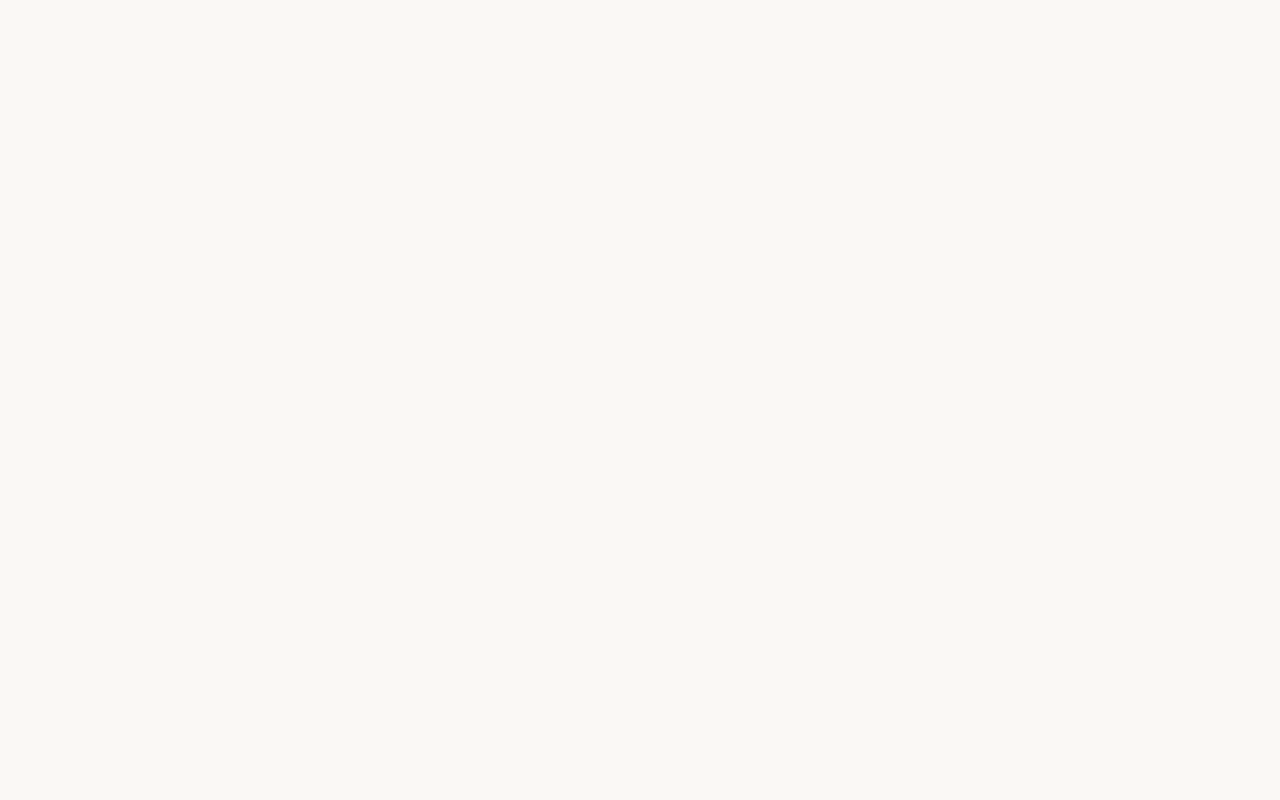
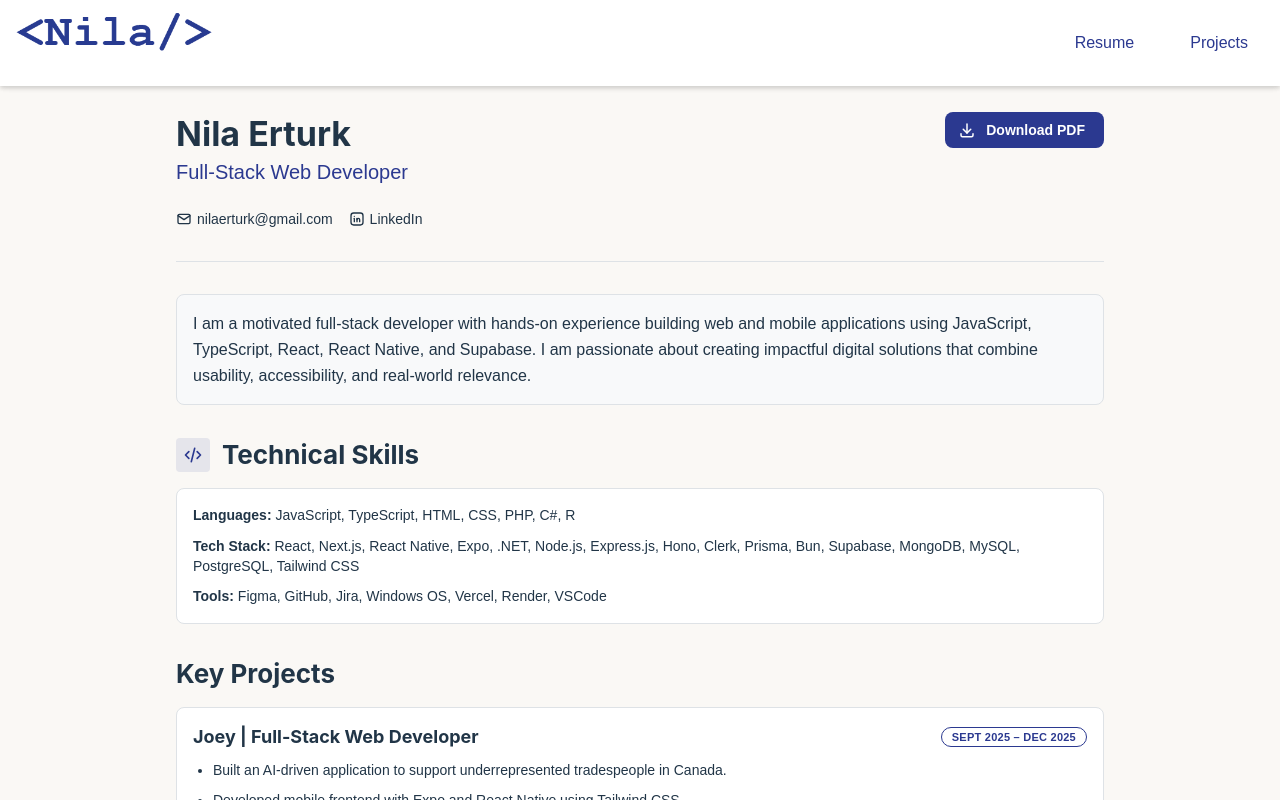
Before and after one commit to nilae2001/portfolio-site, a React (Vite) app: page /resume in a window 1280 px wide. Before the commit this address had no page. Built offline with nearby package versions, Linux system fonts and the light colour scheme.

Commit message:
add: resume page

```diff
--- a/src/App.tsx
+++ b/src/App.tsx
@@ -2,13 +2,19 @@ import { Routes, Route } from "react-router-dom";
 import Home from "./pages/Home";
 import ProjectDetails from "./pages/ProjectDetails";
 import Projects from "./pages/Projects";
+import ResumePage from "./pages/Resume";
+import Navbar from "./components/Navbar";
 
 export default function App() {
   return (
-    <Routes>
-      <Route path="/" element={<Home />} />
-      <Route path="/projects/:projectId" element={<ProjectDetails />} />
-      <Route path="/projects" element={<Projects />} />
-    </Routes>
+    <>
+      <Navbar />
+      <Routes>
+        <Route path="/" element={<Home />} />
+        <Route path="/projects/:projectId" element={<ProjectDetails />} />
+        <Route path="/projects" element={<Projects />} />
+        <Route path="/resume" element={<ResumePage />} />
+      </Routes>
+    </>
   );
 }
--- a/src/components/Navbar.tsx
+++ b/src/components/Navbar.tsx
@@ -59,9 +59,6 @@ const Navbar = () => {
           </Link>
           <Link to="/projects" className="nav-link">
             Projects
-          </Link>
-          <Link to="/contact" className="nav-link">
-            Contact
           </Link>
         </div>
       )}
--- /dev/null
+++ b/src/pages/Resume.tsx
@@ -0,0 +1,237 @@
+import {
+  Container,
+  Title,
+  Text,
+  Stack,
+  Group,
+  Badge,
+  Button,
+  Divider,
+  Paper,
+  List,
+  ThemeIcon,
+} from "@mantine/core";
+import {
+  IconDownload,
+  IconMail,
+  IconPhone,
+  IconBrandLinkedin,
+  IconSchool,
+  IconBriefcase,
+  IconCode,
+} from "@tabler/icons-react";
+import Navbar from "../components/Navbar";
+import "../App.css";
+
+export default function ResumePage() {
+  return (
+    <>
+      <Navbar />
+      <Container size="md" py="xl" style={{ marginTop: "5rem" }}>
+        {/* Header Section */}
+        <Stack gap="xs" mb="xl">
+          <Group justify="space-between" align="flex-start">
+            <div>
+              <Title order={1}>Nila Erturk</Title>
+              <Text size="xl" fw={500} c="var(--color-blue)">
+                Full-Stack Web Developer
+              </Text>{" "}
+            </div>
+            <Button
+              component="a"
+              href="/Nila_Erturk_Resume.pdf"
+              download
+              leftSection={<IconDownload size={18} />}
+              variant="filled"
+              color="var(--color-blue)"
+              radius="md"
+            >
+              Download PDF
+            </Button>
+          </Group>
+
+          <Group gap="md" mt="xs">
+            <Group gap={5}>
+              <IconMail size={16} />
+              <Text size="sm" component="a" href="mailto:nilaerturk@gmail.com">
+                nilaerturk@gmail.com
+              </Text>
+            </Group>
+            <Group gap={5}>
+              <IconBrandLinkedin size={16} />
+              <Text
+                size="sm"
+                component="a"
+                href="https://www.linkedin.com/in/nila-e-956246290/"
+                target="_blank"
+              >
+                LinkedIn
+              </Text>
+            </Group>
+          </Group>
+        </Stack>
+
+        <Divider my="xl" />
+
+        {/* Summary */}
+        <Paper p="md" radius="md" withBorder bg="var(--mantine-color-gray-0)">
+          <Text size="md" lh={1.6}>
+            I am a motivated full-stack developer with hands-on experience
+            building web and mobile applications using JavaScript, TypeScript,
+            React, React Native, and Supabase. I am passionate about creating
+            impactful digital solutions that combine usability, accessibility,
+            and real-world relevance.
+          </Text>
+        </Paper>
+
+        {/* Skills Section */}
+        <Stack gap="md" mt="xl">
+          <Group gap="sm">
+            <ThemeIcon variant="light" size="lg" color="var(--color-blue)">
+              <IconCode size={20} />
+            </ThemeIcon>
+            <Title order={2}>Technical Skills</Title>
+          </Group>
+          <Paper p="md" withBorder radius="md">
+            <Stack gap="xs">
+              <Text size="sm">
+                <strong>Languages:</strong> JavaScript, TypeScript, HTML, CSS,
+                PHP, C#, R
+              </Text>
+              <Text size="sm">
+                <strong>Tech Stack:</strong> React, Next.js, React Native, Expo,
+                .NET, Node.js, Express.js, Hono, Clerk, Prisma, Bun, Supabase,
+                MongoDB, MySQL, PostgreSQL, Tailwind CSS
+              </Text>
+              <Text size="sm">
+                <strong>Tools:</strong> Figma, GitHub, Jira, Windows OS, Vercel,
+                Render, VSCode
+              </Text>
+            </Stack>
+          </Paper>
+        </Stack>
+
+        {/* Projects Section */}
+        <Stack gap="md" mt="xl">
+          <Title order={2}>Key Projects</Title>
+          <Paper withBorder p="md" radius="md">
+            <Group justify="space-between" mb="xs">
+              <Title order={3} size="h4">
+                Joey | Full-Stack Web Developer
+              </Title>{" "}
+              <Badge variant="outline" color="var(--color-blue)">
+                Sept 2025 – Dec 2025
+              </Badge>
+            </Group>
+            <List size="sm" spacing="xs">
+              <List.Item>
+                Built an AI-driven application to support underrepresented
+                tradespeople in Canada.
+              </List.Item>
+              <List.Item>
+                Developed mobile frontend with Expo and React Native using
+                Tailwind CSS.
+              </List.Item>
+              <List.Item>
+                Managed backend and auth using Supabase Edge Functions.
+              </List.Item>
+            </List>
+          </Paper>
+          <Paper withBorder p="md" radius="md">
+            <Group justify="space-between" mb="xs">
+              <Title order={3} size="h4">
+                InkLink | Full-Stack Web Developer
+              </Title>{" "}
+              <Badge variant="outline" color="var(--color-blue)">
+                May 2025 – June 2025
+              </Badge>
+            </Group>
+            <List size="sm" spacing="xs">
+              <List.Item>
+                Collaborated with designers to build a note-sharing application
+                for students.
+              </List.Item>
+              <List.Item>
+                Engineered frontend using React with TypeScript and MongoDB.
+              </List.Item>
+            </List>
+          </Paper>
+        </Stack>
+
+        {/* Experience Section */}
+        <Stack gap="md" mt="xl">
+          <Group gap="sm">
+            <ThemeIcon variant="light" size="lg" color="green">
+              <IconBriefcase size={20} />
+            </ThemeIcon>
+            <Title order={2}>Professional Experience</Title>
+          </Group>
+
+          <Stack gap="sm">
+            <div>
+              <Group justify="space-between">
+                <Text fw={700}>Lead-In-Training | Byte Camp</Text>
+                <Text size="xs" c="dimmed">
+                  July 2025 – Sept 2025
+                </Text>{" "}
+              </Group>
+              <Text size="sm">
+                Taught children 3D modeling, programming (Python/Scratch), and
+                digital media skills.
+              </Text>
+            </div>
+
+            <div>
+              <Group justify="space-between">
+                <Text fw={700}>Laboratory Assistant | RepeatDx</Text>
+                <Text size="xs" c="dimmed">
+                  Dec 2023 – March 2024
+                </Text>{" "}
+              </Group>
+              <Text size="sm">
+                Handled patient blood samples and managed clinical diagnostics
+                data.
+              </Text>
+            </div>
+          </Stack>
+        </Stack>
+
+        {/* Education Section */}
+        <Stack gap="md" mt="xl">
+          <Group gap="sm">
+            <ThemeIcon variant="light" size="lg" color="orange">
+              <IconSchool size={20} />
+            </ThemeIcon>
+            <Title order={2}>Education</Title>
+          </Group>
+
+          <Group justify="space-between" align="flex-start">
+            <div>
+              <Text fw={700}>Full-Stack Web Development Diploma</Text>
+              <Text size="sm">
+                British Columbia Institute of Technology
+              </Text>{" "}
+            </div>
+            <Text size="sm" c="dimmed">
+              2024 – 2026
+            </Text>{" "}
+          </Group>
+
+          <Group justify="space-between" align="flex-start">
+            <div>
+              <Text fw={700}>Bachelor of Science</Text>
+              <Text size="sm">University of Toronto</Text>
+              <Text size="xs">
+                Major in Cell & Systems Biology; Minors in Immunology and
+                Sociology
+              </Text>{" "}
+            </div>
+            <Text size="sm" c="dimmed">
+              2019 – 2023
+            </Text>{" "}
+          </Group>
+        </Stack>
+      </Container>
+    </>
+  );
+}
```
Also changed, not shown: public/f1.png.
